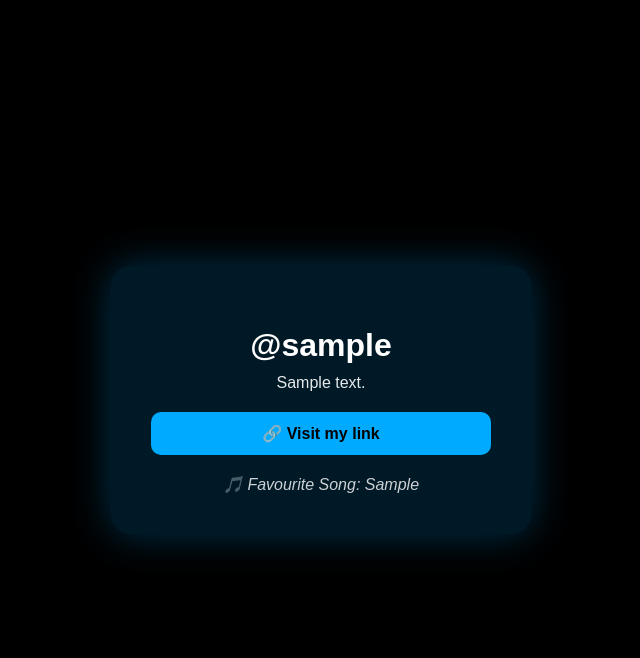
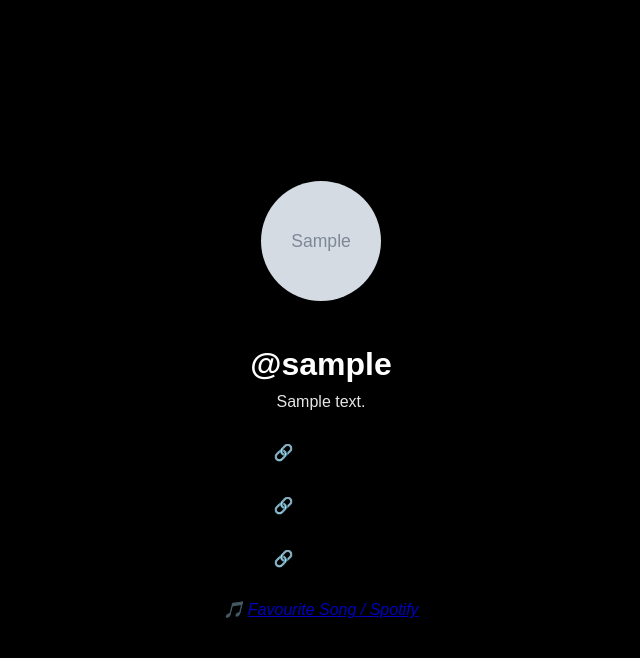
Before and after one commit to revgodgod74-glitch/pythonprofile, a Flask app: a page that uses templates/profile.html in a window 1280 px wide. Shown: the top 658 px of the page, without its empty margins (319-959 px from the left). Run offline with Flask 3, Linux system fonts and the light colour scheme; tables that the repository leaves empty hold one stand-in row (values such as "Sample post"); grey boxes marked "Sample" are stand-in pictures.

Commit message:
Update profile.html

```diff
--- a/templates/profile.html
+++ b/templates/profile.html
@@ -1,25 +1,38 @@
 <!DOCTYPE html>
 <html>
 <head>
-  <title>{{ user[0] }} | Profile</title>
+  <title>@{{ user[0] }} | Profile</title>
   <link rel="stylesheet" href="/static/style.css">
   <style>
     body {
+      margin: 0;
+      padding: 0;
+      background: #000;
+      color: white;
+      font-family: Arial, sans-serif;
       display: flex;
       justify-content: center;
       align-items: center;
       height: 100vh;
     }
 
-    .profile {
+    .profile-card {
       text-align: center;
-      background: rgba(0,170,255,0.15);
+      background: rgba(0,0,0,0.2);
       backdrop-filter: blur(14px);
       padding: 40px;
       border-radius: 20px;
-      width: 340px;
-      box-shadow: 0 0 40px rgba(0,170,255,0.3);
-      animation: fadeIn 1s ease;
+      width: 360px;
+      box-shadow: 0 0 40px {{ user[8] }};
+    }
+
+    .profile-card img {
+      width: 120px;
+      height: 120px;
+      border-radius: 50%;
+      object-fit: cover;
+      border: 3px solid {{ user[8] }};
+      margin-bottom: 20px;
     }
 
     h1 {
@@ -27,13 +40,13 @@
     }
 
     .bio {
+      margin-bottom: 20px;
       opacity: 0.9;
-      margin-bottom: 20px;
     }
 
     .link-btn {
       display: block;
-      background: #00aaff;
+      background: {{ user[8] }};
       color: black;
       padding: 12px;
       margin: 10px 0;
@@ -44,7 +57,7 @@
     }
 
     .link-btn:hover {
-      box-shadow: 0 0 15px #00aaff;
+      box-shadow: 0 0 15px {{ user[8] }};
       transform: scale(1.05);
     }
 
@@ -53,32 +66,29 @@
       font-style: italic;
       opacity: 0.8;
     }
-
-    @keyframes fadeIn {
-      from { opacity: 0; transform: scale(0.9); }
-      to { opacity: 1; transform: scale(1); }
-    }
   </style>
 </head>
 <body>
 
-<div class="profile">
+<div class="profile-card">
+
+  {% if user[5] %}
+    <img src="{{ user[5] }}" alt="Profile Photo">
+  {% endif %}
 
   <h1>@{{ user[0] }}</h1>
 
-  <div class="bio">
-    {{ user[2] }}
-  </div>
+  <div class="bio">{{ user[2] }}</div>
 
-  {% if user[3] %}
-    <a class="link-btn" href="{{ user[3] }}" target="_blank">
-      🔗 Visit my link
-    </a>
-  {% endif %}
+  {% for link in [user[3], user[6], user[7]] %}
+    {% if link %}
+      <a class="link-btn" href="{{ link }}" target="_blank">🔗 Visit Link</a>
+    {% endif %}
+  {% endfor %}
 
   {% if user[4] %}
     <div class="music">
-      🎵 Favourite Song: {{ user[4] }}
+      🎵 <a href="{{ user[4] }}" target="_blank">Favourite Song / Spotify</a>
     </div>
   {% endif %}
 
```
